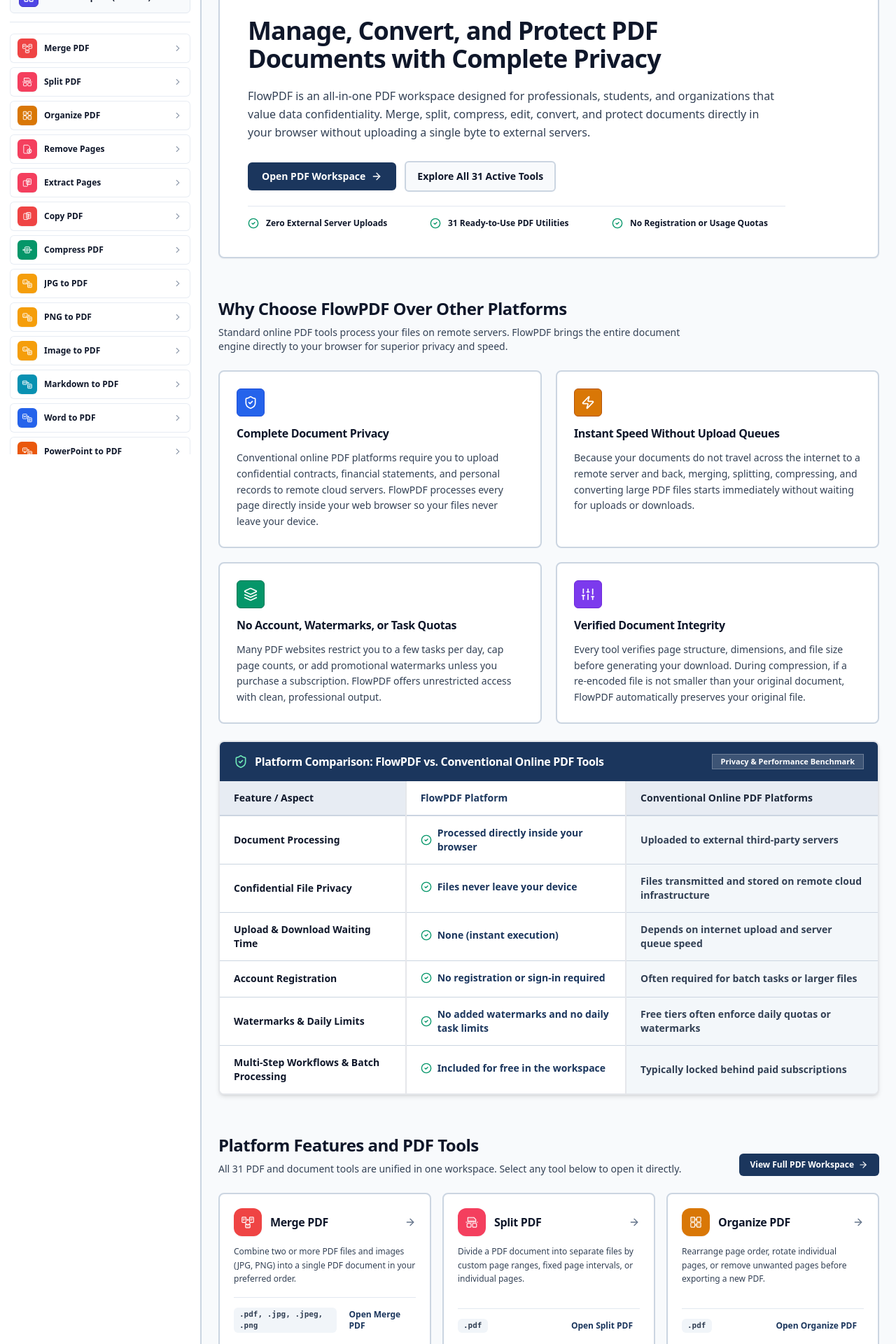
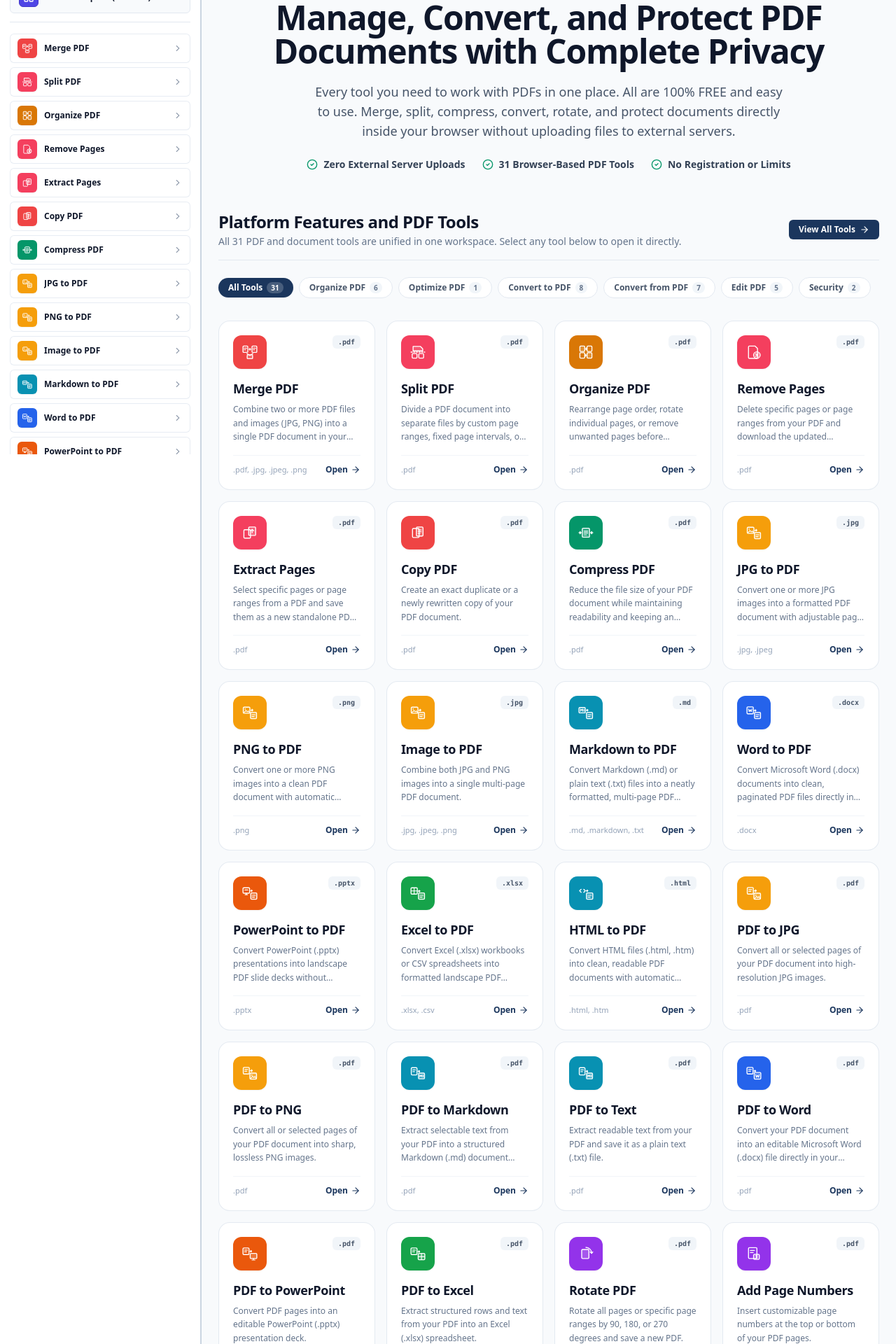
Before and after one commit to davizofficial/FlowPDF, a React (Vite) app: page / in a window 1280 px wide. Shown: the part 160-2080 px from the top of the page at 70% size. Built offline with nearby package versions, Linux system fonts and the light colour scheme.

Commit message:
feat(home): redesign homepage with centered hero, category pills, and 4-col cards grid

```diff
--- a/src/features/home/HomePage.tsx
+++ b/src/features/home/HomePage.tsx
@@ -1,4 +1,4 @@
-import React from 'react';
+import React, { useState } from 'react';
 import { Link } from 'react-router-dom';
 import {
   ShieldCheck,
@@ -77,91 +77,213 @@ const COMPARISON_ROWS = [
 ];
 
 export const HomePage: React.FC = () => {
+  const [selectedCategory, setSelectedCategory] = useState<string>('all');
   const availableTools = getAvailableTools();
 
+  const filteredTools =
+    selectedCategory === 'all'
+      ? availableTools
+      : availableTools.filter((tool) => tool.category === selectedCategory);
+
+  const filterTabs = [
+    { id: 'all', label: 'All Tools', count: availableTools.length },
+    {
+      id: 'organize',
+      label: 'Organize PDF',
+      count: availableTools.filter((t) => t.category === 'organize').length,
+    },
+    {
+      id: 'compress-repair',
+      label: 'Optimize PDF',
+      count: availableTools.filter((t) => t.category === 'compress-repair').length,
+    },
+    {
+      id: 'convert-to-pdf',
+      label: 'Convert to PDF',
+      count: availableTools.filter((t) => t.category === 'convert-to-pdf').length,
+    },
+    {
+      id: 'convert-from-pdf',
+      label: 'Convert from PDF',
+      count: availableTools.filter((t) => t.category === 'convert-from-pdf').length,
+    },
+    {
+      id: 'edit',
+      label: 'Edit PDF',
+      count: availableTools.filter((t) => t.category === 'edit').length,
+    },
+    {
+      id: 'security',
+      label: 'Security',
+      count: availableTools.filter((t) => t.category === 'security').length,
+    },
+  ];
+
   return (
-    <main className="mx-auto max-w-7xl px-4 py-8 sm:px-6 space-y-14">
-      {/* 1. Hero / Platform Introduction */}
-      <section className="animate-stage-1 rounded-panel border-2 border-slate-300 bg-surface p-6 sm:p-10 shadow-sm">
-        <div className="max-w-3xl space-y-5">
-          <div className="inline-flex items-center gap-2 rounded-pill bg-primary/10 px-3 py-1 text-xs font-bold text-primary">
+    <main className="mx-auto max-w-7xl px-4 py-8 sm:px-6 space-y-12">
+      {/* 1. Hero / Platform Introduction (iLovePDF Clean Centered Style) */}
+      <section className="animate-stage-1 pt-4 pb-2 text-center space-y-5">
+        <div className="inline-flex items-center gap-2 rounded-full bg-primary/10 px-4 py-1.5 text-xs font-bold text-primary">
           <Lock className="h-3.5 w-3.5" aria-hidden="true" />
-            <span>Private Browser-Based PDF Platform</span>
+          <span>Private In-Browser Document Workspace</span>
         </div>
 
-          <h1 className="font-display text-3xl sm:text-4xl font-bold tracking-tight text-ink">
+        <h1 className="font-display text-3xl sm:text-4xl md:text-5xl font-black tracking-tight text-ink max-w-4xl mx-auto leading-tight">
           Manage, Convert, and Protect PDF Documents with Complete Privacy
         </h1>
 
-          <p className="text-base font-medium text-slate-700 leading-relaxed">
-            FlowPDF is an all-in-one PDF workspace designed for professionals, students, and organizations that value data confidentiality. Merge, split, compress, edit, convert, and protect documents directly in your browser without uploading a single byte to external servers.
+        <p className="mx-auto max-w-2xl text-base sm:text-lg font-normal text-slate-600 leading-relaxed">
+          Every tool you need to work with PDFs in one place. All are 100% FREE and easy to use. Merge, split, compress, convert, rotate, and protect documents directly inside your browser without uploading files to external servers.
         </p>
 
-          <div className="flex flex-wrap items-center gap-3 pt-2">
-            <Link
-              to="/tools"
-              className="smooth-interactive inline-flex items-center gap-2 rounded-control bg-primary px-5 py-2.5 text-sm font-semibold text-primary-ink hover:-translate-y-0.5 hover:bg-primary-hover hover:shadow-sm"
-            >
-              <span>Open PDF Workspace</span>
-              <ArrowRight className="h-4 w-4" aria-hidden="true" />
-            </Link>
-
-            <a
-              href="#platform-features"
-              className="smooth-interactive inline-flex items-center gap-2 rounded-control border-2 border-slate-300 bg-canvas px-4 py-2.5 text-sm font-semibold text-ink hover:-translate-y-0.5 hover:border-primary hover:bg-surface-subtle"
-            >
-              <span>Explore All {availableTools.length} Active Tools</span>
-            </a>
-          </div>
-
-          <div className="grid grid-cols-1 gap-3 pt-4 sm:grid-cols-3 border-t border-slate-200">
-            <div className="flex items-center gap-2.5 text-xs font-bold text-ink">
-              <CheckCircle2 className="h-4 w-4 text-emerald-600 shrink-0" aria-hidden="true" />
+        <div className="flex flex-wrap items-center justify-center gap-6 pt-1 text-xs sm:text-sm font-semibold text-slate-700">
+          <div className="flex items-center gap-2">
+            <CheckCircle2 className="h-4 w-4 text-emerald-600" aria-hidden="true" />
             <span>Zero External Server Uploads</span>
           </div>
-            <div className="flex items-center gap-2.5 text-xs font-bold text-ink">
-              <CheckCircle2 className="h-4 w-4 text-emerald-600 shrink-0" aria-hidden="true" />
-              <span>{availableTools.length} Ready-to-Use PDF Utilities</span>
+          <div className="flex items-center gap-2">
+            <CheckCircle2 className="h-4 w-4 text-emerald-600" aria-hidden="true" />
+            <span>{availableTools.length} Browser-Based PDF Tools</span>
           </div>
-            <div className="flex items-center gap-2.5 text-xs font-bold text-ink">
-              <CheckCircle2 className="h-4 w-4 text-emerald-600 shrink-0" aria-hidden="true" />
-              <span>No Registration or Usage Quotas</span>
-            </div>
+          <div className="flex items-center gap-2">
+            <CheckCircle2 className="h-4 w-4 text-emerald-600" aria-hidden="true" />
+            <span>No Registration or Limits</span>
           </div>
         </div>
       </section>
 
-      {/* 2. Key Advantages Over Other Platforms */}
-      <section aria-labelledby="advantages-heading" className="animate-stage-2 space-y-6">
-        <div className="max-w-2xl space-y-2">
+      {/* 2. Unified Platform Features & PDF Tools Directory (iLovePDF Style 4-Col Grid) */}
+      <section
+        id="platform-features"
+        aria-labelledby="features-heading"
+        className="animate-stage-2 space-y-6"
+      >
+        <div className="flex flex-col sm:flex-row sm:items-center sm:justify-between gap-4 border-b border-slate-200 pb-4">
+          <div>
+            <h2
+              id="features-heading"
+              className="font-display text-2xl font-bold text-ink"
+            >
+              Platform Features and PDF Tools
+            </h2>
+            <p className="text-xs sm:text-sm font-medium text-slate-500 mt-0.5">
+              All {availableTools.length} PDF and document tools are unified in one workspace. Select any tool below to open it directly.
+            </p>
+          </div>
+
+          <Link
+            to="/tools"
+            className="smooth-interactive inline-flex items-center gap-1.5 self-start sm:self-auto rounded-control bg-primary px-3.5 py-1.5 text-xs font-bold text-primary-ink shadow-xs hover:bg-primary-hover"
+          >
+            <span>View All Tools</span>
+            <ArrowRight className="h-3.5 w-3.5" aria-hidden="true" />
+          </Link>
+        </div>
+
+        {/* Category Filter Pills (iLovePDF Style) */}
+        <div className="flex items-center gap-2 overflow-x-auto pb-2 scrollbar-none">
+          {filterTabs.map((tab) => {
+            const isActive = selectedCategory === tab.id;
+            return (
+              <button
+                key={tab.id}
+                type="button"
+                onClick={() => setSelectedCategory(tab.id)}
+                className={`smooth-interactive inline-flex items-center gap-1.5 rounded-full px-3.5 py-1.5 text-xs font-bold shrink-0 transition-all ${
+                  isActive
+                    ? 'bg-primary text-white shadow-sm'
+                    : 'bg-white border border-slate-200 text-slate-600 hover:border-slate-300 hover:bg-slate-50'
+                }`}
+              >
+                <span>{tab.label}</span>
+                <span
+                  className={`rounded-full px-1.5 py-0.2 text-[10px] ${
+                    isActive ? 'bg-white/20 text-white' : 'bg-slate-100 text-slate-500'
+                  }`}
+                >
+                  {tab.count}
+                </span>
+              </button>
+            );
+          })}
+        </div>
+
+        {/* The 4-Column Vibrant Cards Grid */}
+        <div className="grid grid-cols-1 gap-4 sm:grid-cols-2 md:grid-cols-3 lg:grid-cols-4">
+          {filteredTools.map((tool) => (
+            <Link
+              key={tool.id}
+              to={tool.route}
+              className="smooth-interactive group relative flex flex-col justify-between rounded-2xl border border-slate-200/90 bg-white p-5 shadow-xs hover:-translate-y-1.5 hover:border-primary/40 hover:shadow-xl transition-all duration-300"
+            >
+              <div>
+                {/* Card Top: Distinct Vibrant Document Icon */}
+                <div className="flex items-start justify-between gap-2 mb-3.5">
+                  <ToolVisualIcon toolId={tool.id} size="lg" />
+                  <span className="rounded-control bg-slate-100 px-2 py-0.5 font-mono text-[10px] font-semibold text-slate-600">
+                    {tool.acceptedExtensions[0] || '.pdf'}
+                  </span>
+                </div>
+
+                {/* Card Body: Title & Friendly Description */}
+                <h3 className="font-display text-base sm:text-lg font-bold text-slate-900 group-hover:text-primary transition-colors">
+                  {tool.name}
+                </h3>
+                <p className="mt-1.5 text-xs font-normal text-slate-500 leading-relaxed line-clamp-3">
+                  {tool.shortDescription}
+                </p>
+              </div>
+
+              {/* Card Footer: Subtle Action Cue */}
+              <div className="mt-4 pt-3 border-t border-slate-100 flex items-center justify-between text-xs">
+                <span className="text-[11px] font-medium text-slate-400">
+                  {tool.acceptedExtensions.join(', ')}
+                </span>
+                <span className="inline-flex items-center gap-1 text-xs font-bold text-primary group-hover:translate-x-0.5 transition-transform">
+                  <span>Open</span>
+                  <ArrowRight className="h-3.5 w-3.5" aria-hidden="true" />
+                </span>
+              </div>
+            </Link>
+          ))}
+        </div>
+      </section>
+
+      {/* 3. Key Advantages Over Other Platforms (Placed Cleanly Below the Tools Grid) */}
+      <section aria-labelledby="advantages-heading" className="animate-stage-3 space-y-6 pt-6 border-t border-slate-200">
+        <div className="text-center max-w-2xl mx-auto space-y-2">
+          <div className="inline-flex items-center gap-1.5 rounded-full bg-emerald-50 px-3 py-1 text-xs font-bold text-emerald-700">
+            <ShieldCheck className="h-3.5 w-3.5" aria-hidden="true" />
+            <span>Why Millions Value In-Browser Processing</span>
+          </div>
           <h2
             id="advantages-heading"
-            className="font-display text-2xl font-bold text-ink"
+            className="font-display text-2xl sm:text-3xl font-bold text-ink"
           >
             Why Choose FlowPDF Over Other Platforms
           </h2>
-          <p className="text-sm font-medium text-slate-700">
+          <p className="text-xs sm:text-sm font-normal text-slate-600">
             Standard online PDF tools process your files on remote servers. FlowPDF brings the entire document engine directly to your browser for superior privacy and speed.
           </p>
         </div>
 
-        <div className="grid grid-cols-1 gap-5 md:grid-cols-2">
+        <div className="grid grid-cols-1 gap-5 md:grid-cols-2 lg:grid-cols-4 pt-2">
           {PLATFORM_ADVANTAGES.map((item) => {
             const Icon = item.icon;
             return (
               <div
                 key={item.title}
-                className="smooth-interactive rounded-panel border-2 border-slate-300 bg-surface p-6 space-y-3 shadow-xs hover:-translate-y-0.5 hover:border-primary hover:shadow-md"
+                className="smooth-interactive rounded-2xl border border-slate-200 bg-white p-5 space-y-3 shadow-xs hover:-translate-y-1 hover:shadow-md transition-all duration-300"
               >
                 <div
-                  className={`inline-flex h-10 w-10 items-center justify-center rounded-control border shadow-xs ${item.accentClass}`}
+                  className={`inline-flex h-10 w-10 items-center justify-center rounded-xl shadow-xs ${item.accentClass}`}
                 >
                   <Icon className="h-5 w-5" aria-hidden="true" />
                 </div>
                 <h3 className="font-display text-base font-bold text-ink">
                   {item.title}
                 </h3>
-                <p className="text-sm font-medium text-slate-700 leading-relaxed">
+                <p className="text-xs font-normal text-slate-600 leading-relaxed">
                   {item.description}
                 </p>
               </div>
@@ -170,15 +292,15 @@ export const HomePage: React.FC = () => {
         </div>
 
         {/* Highlighted Comparison Table */}
-        <div className="overflow-hidden rounded-panel border-2 border-primary/40 bg-surface shadow-md">
-          <div className="flex flex-wrap items-center justify-between gap-2 bg-primary px-5 py-4 text-primary-ink">
+        <div className="overflow-hidden rounded-2xl border-2 border-primary/30 bg-surface shadow-sm mt-8">
+          <div className="flex flex-wrap items-center justify-between gap-2 bg-primary px-5 py-3.5 text-primary-ink">
             <div className="flex items-center gap-2.5">
               <ShieldCheck className="h-5 w-5 shrink-0 text-emerald-300" aria-hidden="true" />
               <h3 className="font-display text-sm sm:text-base font-bold text-white">
                 Platform Comparison: FlowPDF vs. Conventional Online PDF Tools
               </h3>
             </div>
-            <span className="rounded-pill bg-white/15 px-3 py-0.5 text-[11px] font-bold text-white border border-white/25">
+            <span className="rounded-full bg-white/15 px-3 py-0.5 text-[11px] font-bold text-white border border-white/25">
               Privacy &amp; Performance Benchmark
             </span>
           </div>
@@ -186,25 +308,25 @@ export const HomePage: React.FC = () => {
           <div className="overflow-x-auto">
             <table className="w-full text-left border-collapse text-xs sm:text-sm">
               <thead>
-                <tr className="border-b-2 border-slate-300">
-                  <th className="py-3.5 px-5 font-bold text-ink bg-slate-200/80">
+                <tr className="border-b border-slate-200 bg-slate-50">
+                  <th className="py-3 px-5 font-bold text-ink">
                     Feature / Aspect
                   </th>
-                  <th className="py-3.5 px-5 font-extrabold text-primary bg-primary/15 border-x-2 border-primary/25">
+                  <th className="py-3 px-5 font-extrabold text-primary bg-primary/10 border-x border-primary/20">
                     FlowPDF Platform
                   </th>
-                  <th className="py-3.5 px-5 font-bold text-slate-800 bg-slate-200/80">
+                  <th className="py-3 px-5 font-bold text-slate-700">
                     Conventional Online PDF Platforms
                   </th>
                 </tr>
               </thead>
-              <tbody className="divide-y divide-slate-300">
+              <tbody className="divide-y divide-slate-200">
                 {COMPARISON_ROWS.map((row) => (
-                  <tr key={row.criterion} className="transition-colors hover:bg-primary/[0.04]">
-                    <td className="py-3.5 px-5 font-bold text-ink bg-surface">
+                  <tr key={row.criterion} className="transition-colors hover:bg-slate-50/80">
+                    <td className="py-3 px-5 font-bold text-ink bg-surface">
                       {row.criterion}
                     </td>
-                    <td className="py-3.5 px-5 font-bold text-primary bg-primary/[0.09] border-x-2 border-primary/25">
+                    <td className="py-3 px-5 font-bold text-primary bg-primary/[0.05] border-x border-primary/20">
                       <span className="inline-flex items-center gap-2">
                         <CheckCircle2
                           className="h-4 w-4 shrink-0 text-emerald-600"
@@ -213,7 +335,7 @@ export const HomePage: React.FC = () => {
                         <span>{row.flowpdf}</span>
                       </span>
                     </td>
-                    <td className="py-3.5 px-5 font-semibold text-slate-700 bg-slate-100/80">
+                    <td className="py-3 px-5 font-normal text-slate-600">
                       {row.others}
                     </td>
                   </tr>
@@ -223,71 +345,6 @@ export const HomePage: React.FC = () => {
           </div>
         </div>
       </section>
-
-      {/* 3. Unified Platform Features & PDF Tools Directory (No Category Dividers) */}
-      <section
-        id="platform-features"
-        aria-labelledby="features-heading"
-        className="animate-stage-3 space-y-6"
-      >
-        <div className="flex flex-wrap items-end justify-between gap-4">
-          <div className="max-w-2xl space-y-2">
-            <h2
-              id="features-heading"
-              className="font-display text-2xl font-bold text-ink"
-            >
-              Platform Features and PDF Tools
-            </h2>
-            <p className="text-sm font-medium text-slate-700">
-              All {availableTools.length} PDF and document tools are unified in one workspace. Select any tool below to open it directly.
-            </p>
-          </div>
-          <Link
-            to="/tools"
-            className="smooth-interactive inline-flex items-center gap-1.5 rounded-control bg-primary px-4 py-2 text-xs font-bold text-primary-ink hover:bg-primary-hover"
-          >
-            <span>View Full PDF Workspace</span>
-            <ArrowRight className="h-3.5 w-3.5" aria-hidden="true" />
-          </Link>
-        </div>
-
-        <div className="grid grid-cols-1 gap-4 sm:grid-cols-2 lg:grid-cols-3">
-          {availableTools.map((tool) => (
-            <Link
-              key={tool.id}
-              to={tool.route}
-              className="smooth-interactive group flex flex-col justify-between rounded-panel border-2 border-slate-300 bg-surface p-5 shadow-xs hover:-translate-y-0.5 hover:border-primary hover:shadow-md"
-            >
-              <div className="space-y-3">
-                <div className="flex items-center justify-between gap-3">
-                  <div className="flex items-center gap-3">
-                    <ToolVisualIcon toolId={tool.id} size="md" />
-                    <h3 className="font-display text-base font-bold text-ink group-hover:text-primary">
-                      {tool.name}
-                    </h3>
-                  </div>
-                  <ArrowRight
-                    className="h-4 w-4 shrink-0 text-slate-500 transition-transform group-hover:translate-x-1 group-hover:text-primary"
-                    aria-hidden="true"
-                  />
-                </div>
-                <p className="text-xs font-medium text-slate-700 leading-relaxed">
-                  {tool.shortDescription}
-                </p>
-              </div>
-
-              <div className="mt-4 pt-3 border-t border-slate-200 flex items-center justify-between gap-2 text-xs">
-                <span className="rounded-control bg-slate-100 px-2 py-0.5 font-mono text-[11px] font-semibold text-slate-700">
-                  {tool.acceptedExtensions.join(', ')}
-                </span>
-                <span className="inline-flex items-center gap-1 rounded-control bg-primary/10 px-2.5 py-1 font-bold text-primary transition-colors group-hover:bg-primary group-hover:text-primary-ink">
-                  <span>Open {tool.name}</span>
-                </span>
-              </div>
-            </Link>
-          ))}
-        </div>
-      </section>
     </main>
   );
 };
```
Lines whose indentation alone changed are shown as unchanged.
